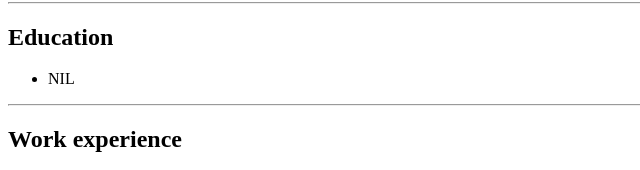
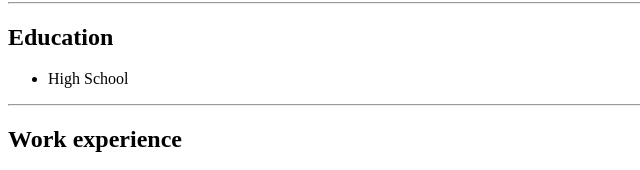
Before and after one commit to Eunice-love/html-portfolio2, a plain HTML site: page index.html in a window 1280 px wide. Shown: the part 334-504 px from the top of the page, 0-640 px from the left. Drawn offline with Linux system fonts and the light colour scheme.

Commit message:
Update index.html

```diff
--- a/index.html
+++ b/index.html
@@ -12,7 +12,7 @@
   <hr>
   <h2>Education</h2>
   <ul>
-    <li>NIL</li>
+    <li>High School</li>
   </ul>
   <hr>
   <h2>Work experience</h2>
@@ -52,4 +52,5 @@
   &copy;Eunice
 
 </body>
+
 </html>
```
